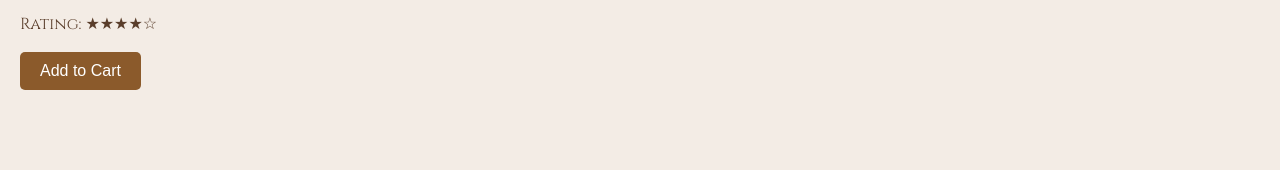
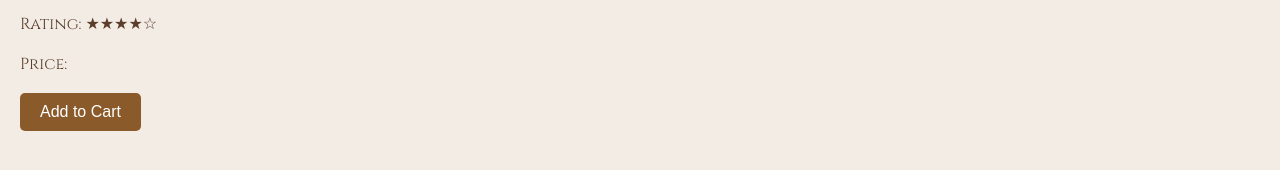
Before and after one commit to DevikaReji/E-commerce, a plain HTML site: page product-description.html in a window 1280 px wide. Shown: the part 140-310 px from the top of the page. Drawn offline with Linux system fonts and the light colour scheme.

Commit message:
Update product-description.html

```diff
--- a/product-description.html
+++ b/product-description.html
@@ -37,6 +37,7 @@
         <img id="product-image" src="" alt="Sofa Image">
         <p id="product-description">Product description goes here...</p>
         <p id="product-rating">Rating: ★★★★☆</p>
+        <p id="product-price">Price: </p>
         <button id="add-to-cart">Add to Cart</button>
     </div>
 
```
